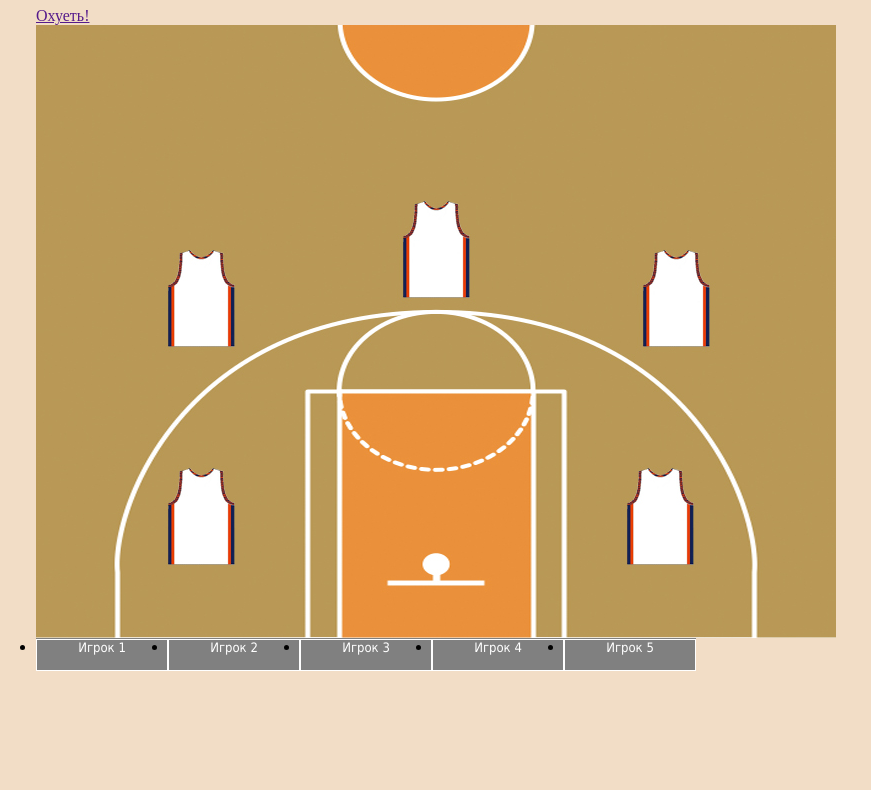
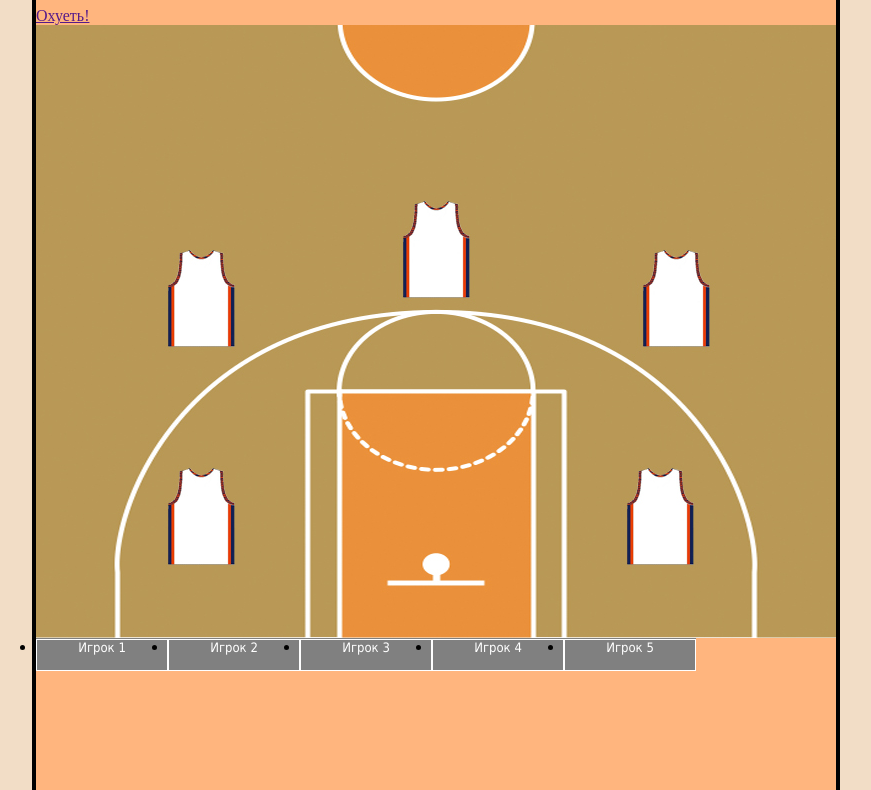
Before and after one commit to Saytec/ball, a plain HTML site: page сайт/comp.html in a window 1280 px wide. Shown: the part 341-1131 px from the top of the page, without its empty margins (204-1075 px from the left). Drawn offline with nearby package versions, Linux system fonts and the light colour scheme.

Commit message:
С бэкграундом

```diff
--- a/сайт/style.css
+++ b/сайт/style.css
@@ -1,5 +1,8 @@
 body
 {
+	background-image: url(Back.jpg);
+	background-position: center;
+	background-repeat: repeat-y;
 background-color:#f2ddc6;
 }
 #header
```
Also changed, not shown: сайт/Back.jpg (added).
